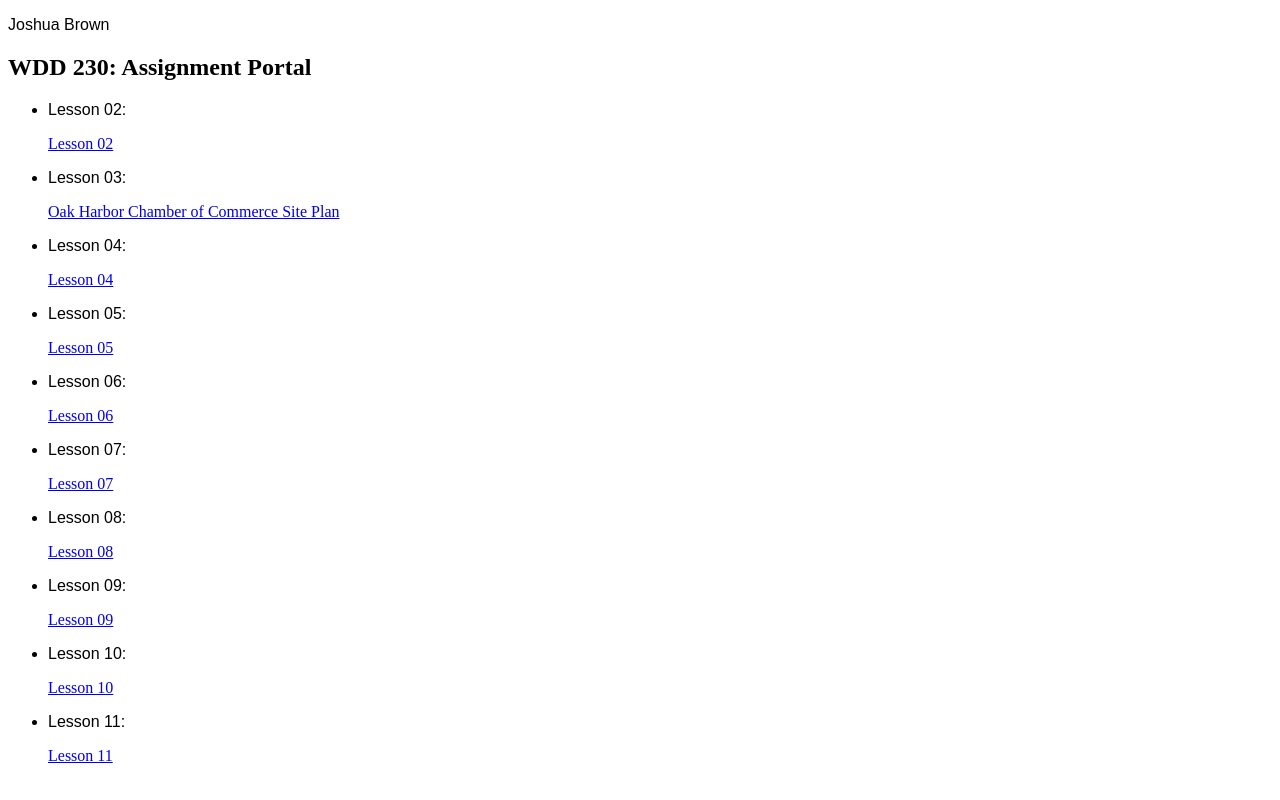
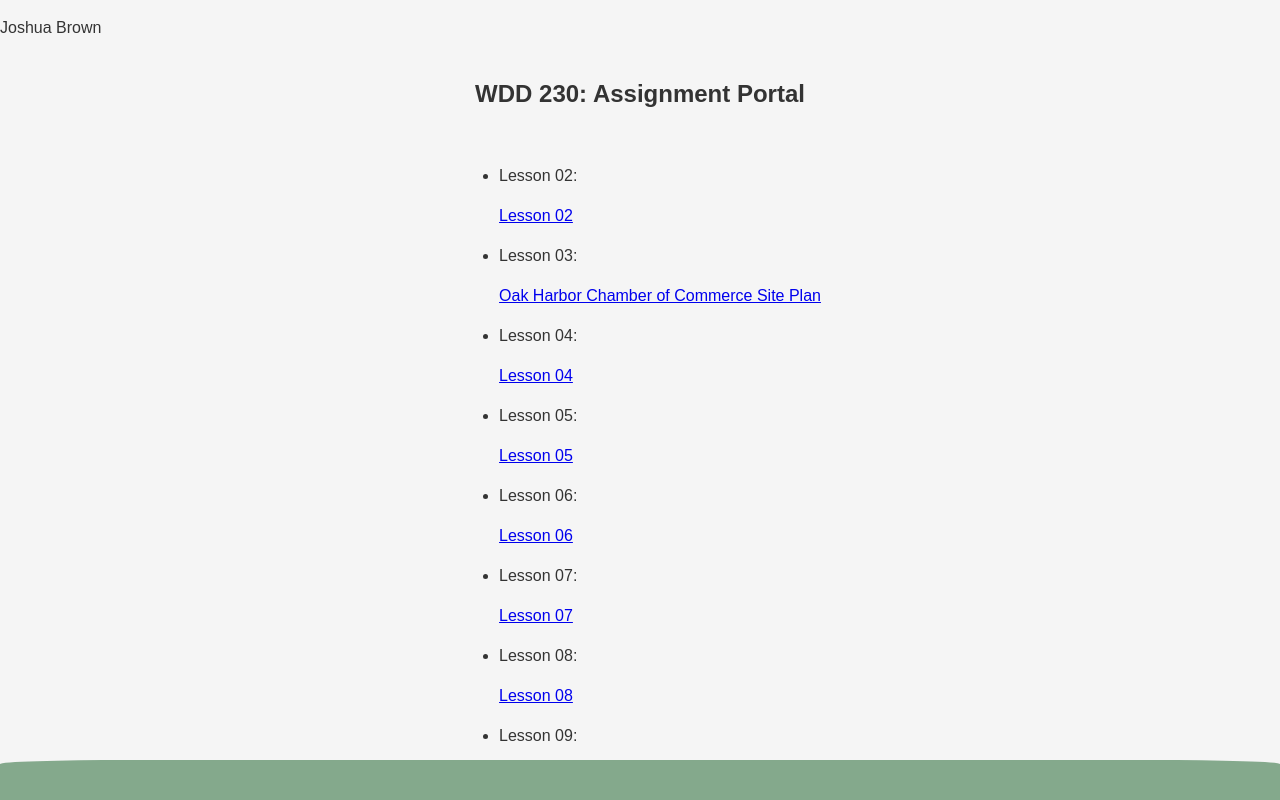
Before and after one commit to EzlotheSage/wdd230, a plain HTML site: page index.html in a window 1280 px wide. Shown: the top 800 px of the page. Drawn offline with Linux system fonts and the light colour scheme; a web font is replaced by a local one.

Commit message:
adjusted to point to lesson3styles

```diff
--- a/index.html
+++ b/index.html
@@ -4,7 +4,7 @@
     <meta charset="UTF-8">
     <meta name="description" content='A website for my WDD 230 course to keep all the assignments in one place'>
     <link rel="shortcut icon" href="./favicon.ico">
-    <link rel="stylesheet" href="./lesson2/lesson2styles.css">
+    <link rel="stylesheet" href="./lesson3/lesson3styles.css">
     <link rel="preconnect" href="https://fonts.googleapis.com">
     <link rel="preconnect" href="https://fonts.gstatic.com" crossorigin>
     <link href="https://fonts.googleapis.com/css2?family=Ysabeau:wght@200&display=swap" rel="stylesheet">
```
